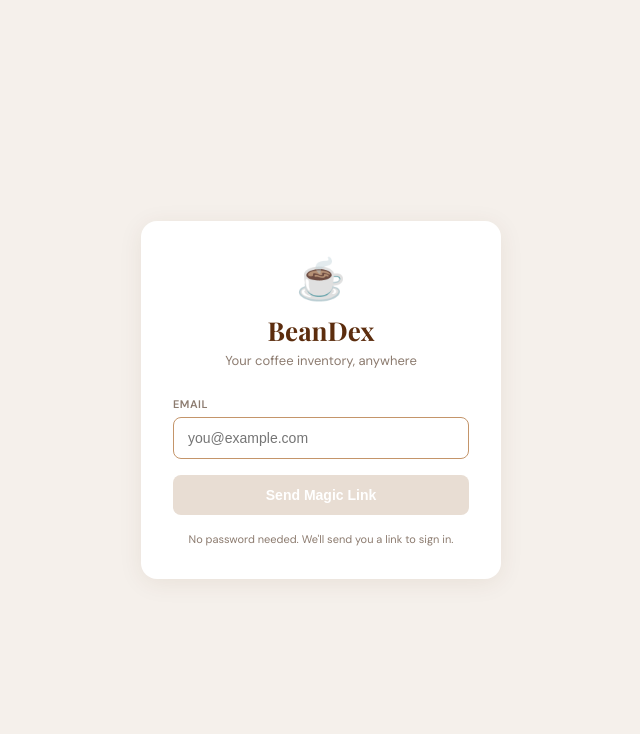
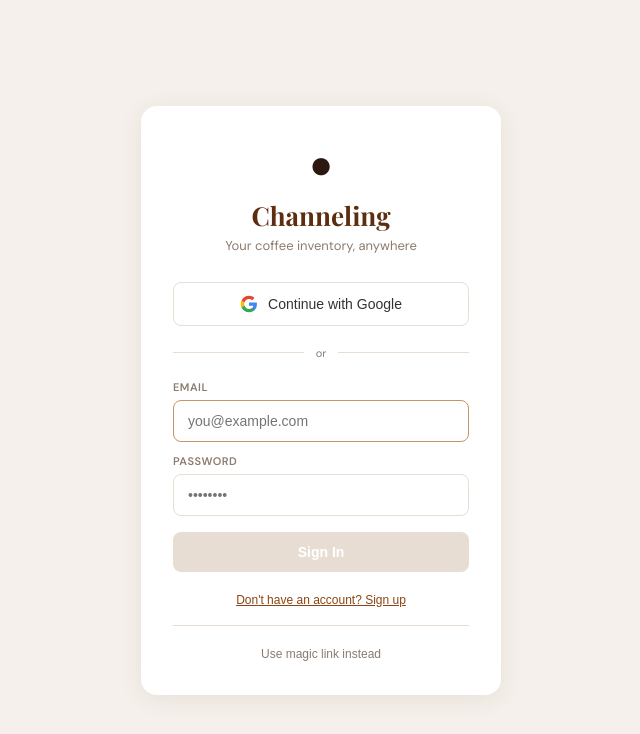
Before and after one commit to KintsuHealth/channeling, a Next.js app: page / in a window 1280 px wide. Shown: the top 734 px of the page, without its empty margins (319-959 px from the left). Built offline with nearby package versions, Linux system fonts and the light colour scheme; no server answers.

Commit message:
Add Google sign-in button

```diff
--- a/src/components/AuthWrapper.js
+++ b/src/components/AuthWrapper.js
@@ -2,13 +2,44 @@ import { useState } from 'react';
 import { useAuth } from '@/lib/useAuth';
 
 export function AuthWrapper({ children }) {
-  const { user, loading, signIn, error } = useAuth();
+  const { user, loading, signIn, signInWithPassword, signInWithGoogle, signUp, error } = useAuth();
   const [email, setEmail] = useState('');
+  const [password, setPassword] = useState('');
   const [sending, setSending] = useState(false);
   const [sent, setSent] = useState(false);
   const [localError, setLocalError] = useState(null);
+  const [mode, setMode] = useState('password'); // 'password' or 'magic'
+  const [isSignUp, setIsSignUp] = useState(false);
 
-  const handleSubmit = async (e) => {
+  const handlePasswordSubmit = async (e) => {
+    e.preventDefault();
+    if (!email.trim() || !password.trim()) return;
+
+    setSending(true);
+    setLocalError(null);
+
+    if (isSignUp) {
+      const { error: signUpError } = await signUp(email.trim(), password);
+      setSending(false);
+      if (signUpError) {
+        setLocalError(signUpError.message);
+      } else {
+        setSent(true);
+      }
+    } else {
+      const { error: signInError } = await signInWithPassword(email.trim(), password);
+      setSending(false);
+      if (signInError) {
+        if (signInError.message.includes('Invalid login')) {
+          setLocalError('Invalid email or password');
+        } else {
+          setLocalError(signInError.message);
+        }
+      }
+    }
+  };
+
+  const handleMagicSubmit = async (e) => {
     e.preventDefault();
     if (!email.trim()) return;
 
@@ -68,7 +99,7 @@ export function AuthWrapper({ children }) {
         boxShadow: '0 4px 24px rgba(92,45,14,0.08)',
       }}>
         <div style={{ textAlign: 'center', marginBottom: 28 }}>
-          <span style={{ fontSize: 40 }}>&#9749;</span>
+          <span style={{ fontSize: 40 }}>●</span>
           <h1 style={{
             fontFamily: "'Playfair Display', Georgia, serif",
             fontSize: 26,
@@ -76,7 +107,7 @@ export function AuthWrapper({ children }) {
             color: 'var(--accent-dark)',
             margin: '8px 0 4px',
           }}>
-            BeanDex
+            Channeling
           </h1>
           <p style={{
             fontSize: 13,
@@ -87,6 +118,46 @@ export function AuthWrapper({ children }) {
           </p>
         </div>
 
+        {/* Google Sign In */}
+        <button
+          onClick={() => signInWithGoogle()}
+          style={{
+            width: '100%',
+            padding: '12px 0',
+            background: '#fff',
+            color: '#333',
+            border: '1.5px solid var(--border)',
+            borderRadius: 8,
+            fontSize: 14,
+            fontWeight: 500,
+            cursor: 'pointer',
+            display: 'flex',
+            alignItems: 'center',
+            justifyContent: 'center',
+            gap: 10,
+            marginBottom: 20,
+          }}
+        >
+          <svg width="18" height="18" viewBox="0 0 24 24">
+            <path fill="#4285F4" d="M22.56 12.25c0-.78-.07-1.53-.2-2.25H12v4.26h5.92c-.26 1.37-1.04 2.53-2.21 3.31v2.77h3.57c2.08-1.92 3.28-4.74 3.28-8.09z"/>
+            <path fill="#34A853" d="M12 23c2.97 0 5.46-.98 7.28-2.66l-3.57-2.77c-.98.66-2.23 1.06-3.71 1.06-2.86 0-5.29-1.93-6.16-4.53H2.18v2.84C3.99 20.53 7.7 23 12 23z"/>
+            <path fill="#FBBC05" d="M5.84 14.09c-.22-.66-.35-1.36-.35-2.09s.13-1.43.35-2.09V7.07H2.18C1.43 8.55 1 10.22 1 12s.43 3.45 1.18 4.93l2.85-2.22.81-.62z"/>
+            <path fill="#EA4335" d="M12 5.38c1.62 0 3.06.56 4.21 1.64l3.15-3.15C17.45 2.09 14.97 1 12 1 7.7 1 3.99 3.47 2.18 7.07l3.66 2.84c.87-2.6 3.3-4.53 6.16-4.53z"/>
+          </svg>
+          Continue with Google
+        </button>
+
+        <div style={{
+          display: 'flex',
+          alignItems: 'center',
+          gap: 12,
+          marginBottom: 20,
+        }}>
+          <div style={{ flex: 1, height: 1, background: 'var(--border)' }} />
+          <span style={{ fontSize: 11, color: 'var(--muted)' }}>or</span>
+          <div style={{ flex: 1, height: 1, background: 'var(--border)' }} />
+        </div>
+
         {sent ? (
           <div style={{ textAlign: 'center' }}>
             <div style={{
@@ -95,16 +166,16 @@ export function AuthWrapper({ children }) {
               borderRadius: 10,
               marginBottom: 16,
             }}>
-              <div style={{ fontSize: 24, marginBottom: 8 }}>&#9993;</div>
+              <div style={{ fontSize: 24, marginBottom: 8 }}>✓</div>
               <div style={{ fontSize: 14, fontWeight: 600, color: '#2E7D32', marginBottom: 4 }}>
-                Check your email
+                {isSignUp ? 'Check your email to confirm' : 'Check your email'}
               </div>
               <div style={{ fontSize: 12, color: '#4CAF50' }}>
-                Click the magic link we sent to <strong>{email}</strong>
+                {isSignUp ? 'Click the link to activate your account' : `Click the magic link we sent to`} <strong>{email}</strong>
               </div>
             </div>
             <button
-              onClick={() => { setSent(false); setEmail(''); }}
+              onClick={() => { setSent(false); setEmail(''); setPassword(''); }}
               style={{
                 padding: '8px 16px',
                 background: 'none',
@@ -115,11 +186,145 @@ export function AuthWrapper({ children }) {
                 cursor: 'pointer',
               }}
             >
-              Use different email
+              Go back
             </button>
           </div>
+        ) : mode === 'password' ? (
+          <form onSubmit={handlePasswordSubmit}>
+            <div style={{ marginBottom: 12 }}>
+              <label style={{
+                display: 'block',
+                fontSize: 11,
+                fontWeight: 600,
+                color: 'var(--muted)',
+                marginBottom: 6,
+                textTransform: 'uppercase',
+                letterSpacing: '0.5px',
+              }}>
+                Email
+              </label>
+              <input
+                type="email"
+                value={email}
+                onChange={(e) => setEmail(e.target.value)}
+                placeholder="you@example.com"
+                autoFocus
+                style={{
+                  width: '100%',
+                  padding: '12px 14px',
+                  border: '1.5px solid var(--border)',
+                  borderRadius: 8,
+                  fontSize: 14,
+                  background: '#fff',
+                  color: 'var(--text)',
+                  boxSizing: 'border-box',
+                }}
+              />
+            </div>
+
+            <div style={{ marginBottom: 16 }}>
+              <label style={{
+                display: 'block',
+                fontSize: 11,
+                fontWeight: 600,
+                color: 'var(--muted)',
+                marginBottom: 6,
+                textTransform: 'uppercase',
+                letterSpacing: '0.5px',
+              }}>
+                Password
+              </label>
+              <input
+                type="password"
+                value={password}
+                onChange={(e) => setPassword(e.target.value)}
+                placeholder="••••••••"
+                style={{
+                  width: '100%',
+                  padding: '12px 14px',
+                  border: '1.5px solid var(--border)',
+                  borderRadius: 8,
+                  fontSize: 14,
+                  background: '#fff',
+                  color: 'var(--text)',
+                  boxSizing: 'border-box',
+                }}
+              />
+            </div>
+
+            {(localError || error) && (
+              <div style={{
+                padding: '10px 12px',
+                background: '#FDF0E8',
+                border: '1px solid var(--error)',
+                borderRadius: 6,
+                fontSize: 12,
+                color: 'var(--error)',
+                marginBottom: 16,
+              }}>
+                {localError || error}
+              </div>
+            )}
+
+            <button
+              type="submit"
+              disabled={sending || !email.trim() || !password.trim()}
+              style={{
+                width: '100%',
+                padding: '12px 0',
+                background: (email.trim() && password.trim()) ? 'var(--accent-dark)' : 'var(--border)',
+                color: '#fff',
+                border: 'none',
+                borderRadius: 8,
+                fontSize: 14,
+                fontWeight: 600,
+                cursor: (email.trim() && password.trim()) ? 'pointer' : 'default',
+                opacity: sending ? 0.7 : 1,
+              }}
+            >
+              {sending ? 'Signing in...' : isSignUp ? 'Create Account' : 'Sign In'}
+            </button>
+
+            <div style={{ textAlign: 'center', marginTop: 16 }}>
+              <button
+                type="button"
+                onClick={() => setIsSignUp(!isSignUp)}
+                style={{
+                  background: 'none',
+                  border: 'none',
+                  fontSize: 12,
+                  color: 'var(--accent)',
+                  cursor: 'pointer',
+                  textDecoration: 'underline',
+                }}
+              >
+                {isSignUp ? 'Already have an account? Sign in' : "Don't have an account? Sign up"}
+              </button>
+            </div>
+
+            <div style={{
+              textAlign: 'center',
+              marginTop: 16,
+              paddingTop: 16,
+              borderTop: '1px solid var(--border)',
+            }}>
+              <button
+                type="button"
+                onClick={() => setMode('magic')}
+                style={{
+                  background: 'none',
+                  border: 'none',
+                  fontSize: 12,
+                  color: 'var(--muted)',
+                  cursor: 'pointer',
+                }}
+              >
+                Use magic link instead
+              </button>
+            </div>
+          </form>
         ) : (
-          <form onSubmit={handleSubmit}>
+          <form onSubmit={handleMagicSubmit}>
             <div style={{ marginBottom: 16 }}>
               <label style={{
                 display: 'block',
@@ -188,11 +393,32 @@ export function AuthWrapper({ children }) {
               fontSize: 11,
               color: 'var(--muted)',
               textAlign: 'center',
-              marginTop: 16,
+              marginTop: 12,
+              marginBottom: 16,
               lineHeight: 1.5,
             }}>
-              No password needed. We'll send you a link to sign in.
+              No password needed. We'll email you a link.
             </p>
+
+            <div style={{
+              textAlign: 'center',
+              paddingTop: 16,
+              borderTop: '1px solid var(--border)',
+            }}>
+              <button
+                type="button"
+                onClick={() => setMode('password')}
+                style={{
+                  background: 'none',
+                  border: 'none',
+                  fontSize: 12,
+                  color: 'var(--muted)',
+                  cursor: 'pointer',
+                }}
+              >
+                Use password instead
+              </button>
+            </div>
           </form>
         )}
       </div>
```
Also changed, not shown: src/lib/useAuth.js.
